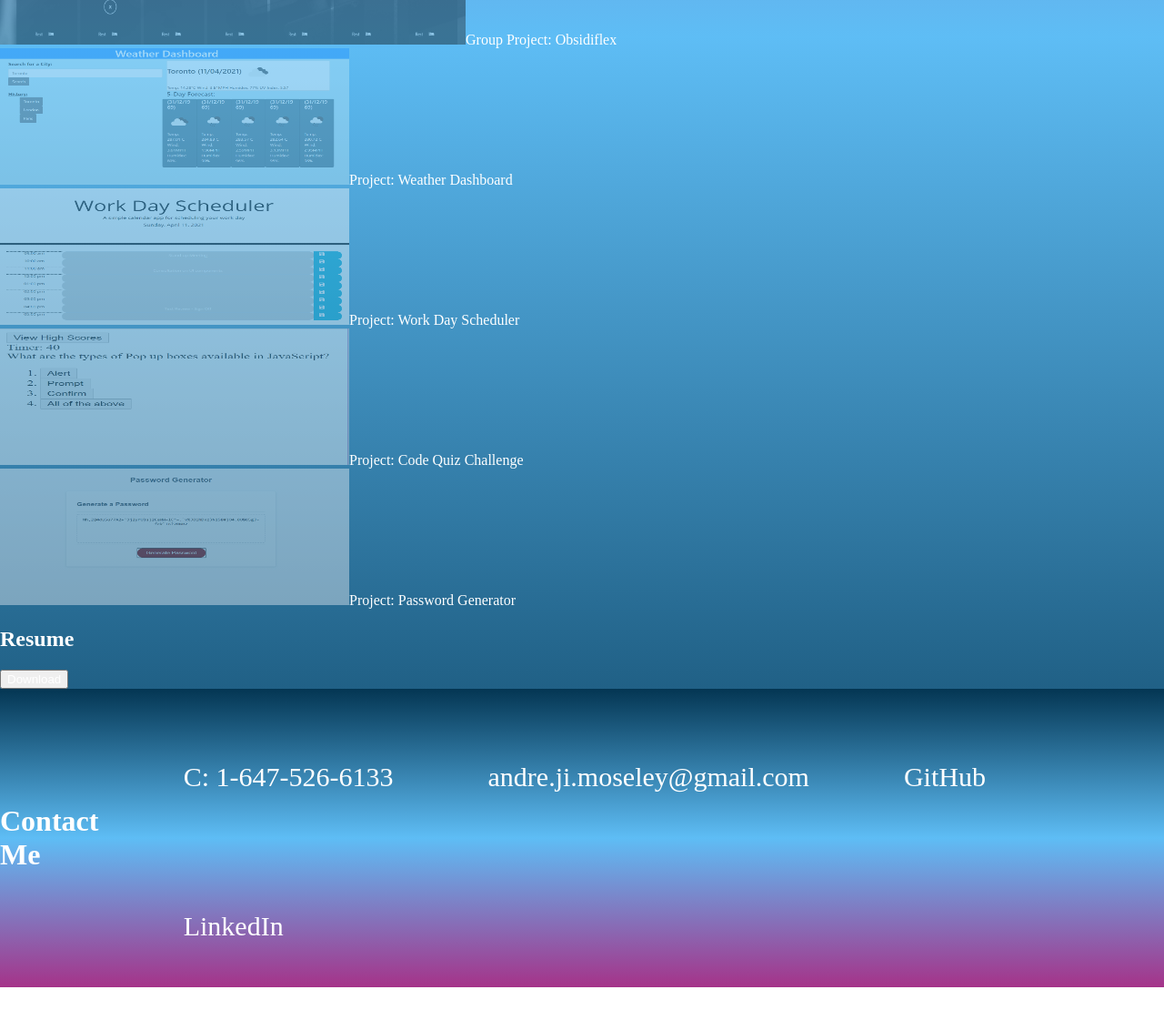
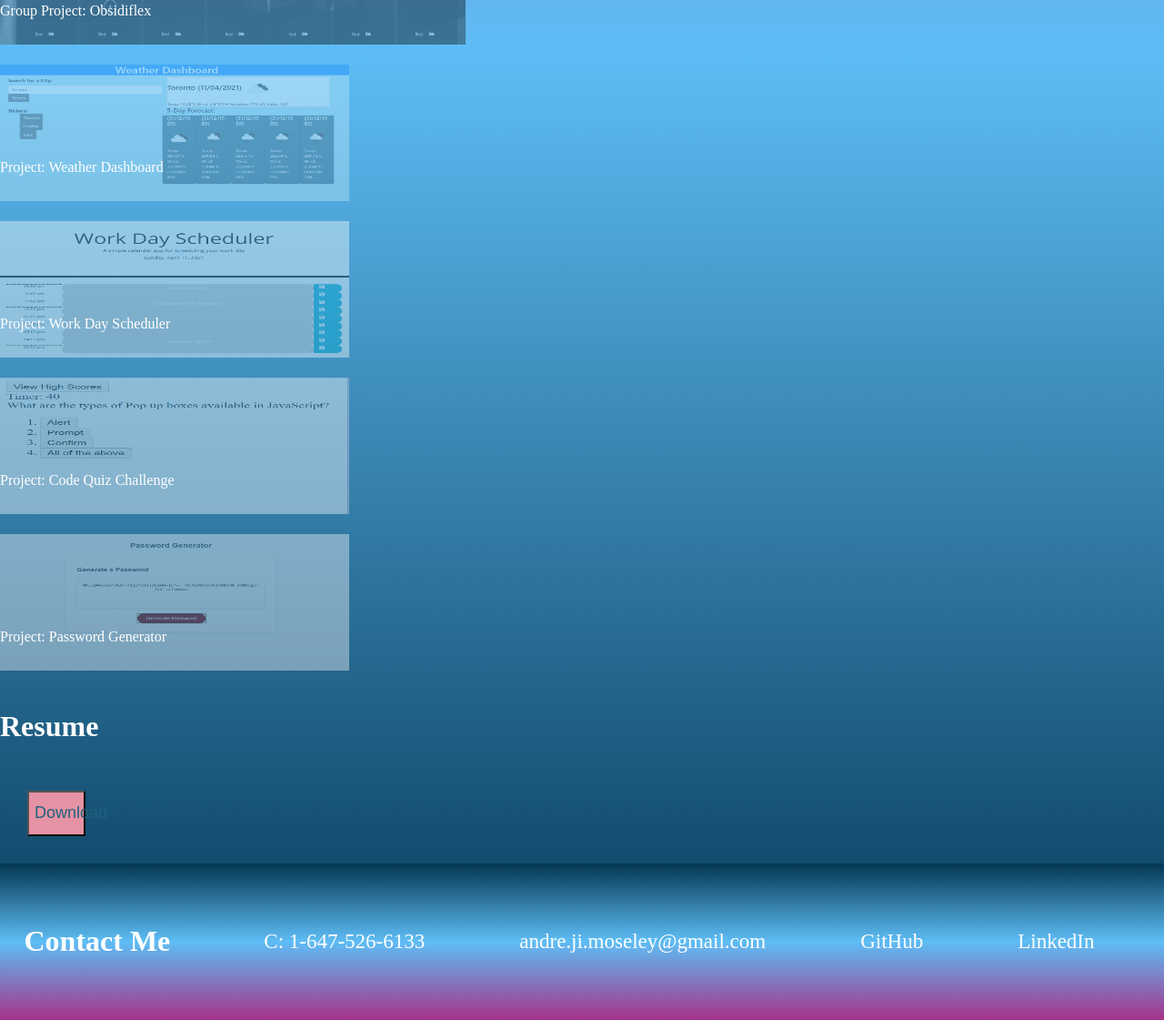
Before and after one commit to DreJI95/MyPortfolio, a plain HTML site: page index.html in a window 1280 px wide. Shown: the part 1004-2125 px from the top of the page at 91% size. Before the commit the page ends 2089 px from the top, so only its background shows below. Drawn offline with Linux system fonts and the light colour scheme.

Commit message:
Updating hrefs for nav and the labels for projects

```diff
--- a/assets/css/style.css
+++ b/assets/css/style.css
@@ -20,6 +20,7 @@ header, footer{
 
 header div, footer div{
   display: inline-flex;
+  font-size: 30px;
   margin: 50px;
 }
 
@@ -39,10 +40,6 @@ header h1 a{
 
 header h1{
   font-size: 48px;
-}
-
-header div ,footer div{
-  font-size: 30px;
 }
 
 .about-me-image {
@@ -72,11 +69,35 @@ header div ,footer div{
   width: 65%;
   height: 500px;
   opacity: 1;
-  transition: width 3s, height 3s;
+}
+
+.project-text{
+  position: relative;
+  bottom: 50px;
+}
+
+.resume button {
+  width: 5%;
+  height: 50px;
+  margin: 30px;
+  color: rgb(31, 98, 124);
+  font-size:large;
+  background-color: rgb(229, 147, 164);
+  transition: background-color 1s;
+}
+
+.resume button:hover{
+  color: rgb(26, 7, 196);
+  background-color: rgb(213, 184, 236);
+  transition: background-color 1s;
 }
 
 footer{
   background: linear-gradient( rgb(4, 54, 83),rgb(94, 189, 245) ,rgb(165, 51, 137));
+}
+
+footer div{
+  font-size: 23px;
 }
 
 footer h2{
--- a/index.html
+++ b/index.html
@@ -41,39 +41,42 @@
 
         <div>
           <h1 id="projects">Projects</h1>
-          <container class="project-container">
+
             <div class="project-img project-1">
-              <a href="https://jadejhagru.github.io/fitness-appdivcation/" alt="Obsidiflex-Fitness-App"><img src="./assets/images/Obsidiflex-preview.PNG"/>Group Project: Obsidiflex</a>
+              <img src="./assets/images/Obsidiflex-preview.PNG" href="https://jadejhagru.github.io/fitness-appdivcation/" alt="Obsidiflex-Fitness-App"/>
+              <div class="project-text">Group Project: Obsidiflex</div>
             </div>
 
             <div class="project-img project-2">
-                <a href="https://dreji95.github.io/Weather-Dashboard/" alt="Weather-Dashboard"><img src="./assets/images/Weather-Dashboard-preview.PNG"/>Project: Weather Dashboard</a>
+                <img src="./assets/images/Weather-Dashboard-preview.PNG" href="https://dreji95.github.io/Weather-Dashboard/" alt="Weather-Dashboard"/>
+                <div class="project-text">Project: Weather Dashboard</div>
             </div>
 
             <div class="project-img project-3">
-              <a href="https://dreji95.github.io/Work-Day-Scheduler/" alt="Work-Day-Scheduler"><img src="./assets/images/Work-Day-Scheduler-preview.PNG"/>Project: Work Day Scheduler</a>
+              <img src="./assets/images/Work-Day-Scheduler-preview.PNG" href="https://dreji95.github.io/Work-Day-Scheduler/" alt="Work-Day-Scheduler"/>
+              <div class="project-text">Project: Work Day Scheduler</div>
             </div>
 
             <div class="project-img project-4">
-              <a href="https://dreji95.github.io/Code-Quiz-Challenge/" alt="Code-Quiz-Challenge"><img src="./assets/images/Code-Quiz-Challenge-preview.PNG"/>Project: Code Quiz Challenge</a>
+              <img src="./assets/images/Code-Quiz-Challenge-preview.PNG" href="https://dreji95.github.io/Code-Quiz-Challenge/" alt="Code-Quiz-Challenge"/>
+              <div class="project-text">Project: Code Quiz Challenge</div>
             </div>
 
             <div class="project-img project-5">
-              <a href="https://dreji95.github.io/Password-Generator/" alt="Password-Generator"><img src="./assets/images/Password-Generator-preview.PNG"/>Project: Password Generator</a>
+              <img src="./assets/images/Password-Generator-preview.PNG" href="https://dreji95.github.io/Password-Generator/" alt="Password-Generator"/>
+              <div class="project-text">Project: Password Generator</div>
             </div>
-          </container>
       </div>
 
-        <div class="resume-download">
-          <h2>Resume</h2>
-          <button type="submit">
-          <a href="./assets/docs/Andre Moseley - Resume.pdf">
-          Download</a>
+      <div class="resume">
+        <h1 id="resume">Resume</h1>
+            <button type="submit" href="./assets/docs/Andre Moseley - Resume.pdf">
+            Download
           </button>
       </div>
 
       <footer>
-            <h2>Contact Me</h2>
+          <h2 id="contact-me">Contact Me</h2>
           <nav>
                 <div>
                     <p>C:
```
Also changed, not shown: 1 other file. Lines whose indentation alone changed are shown as unchanged.
